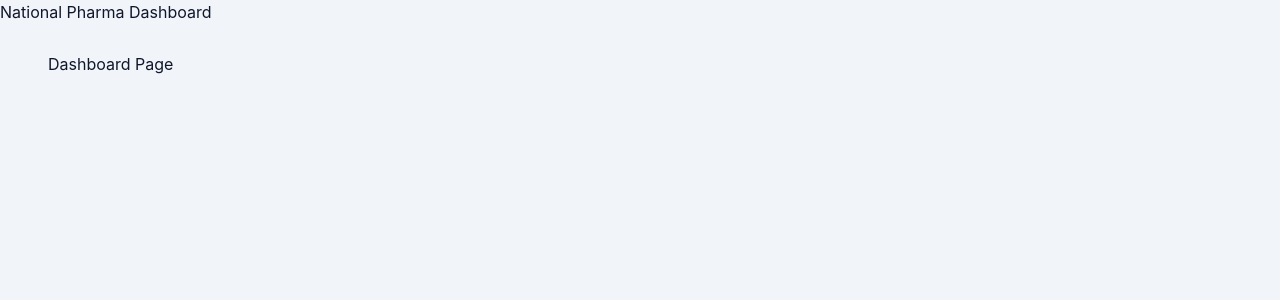
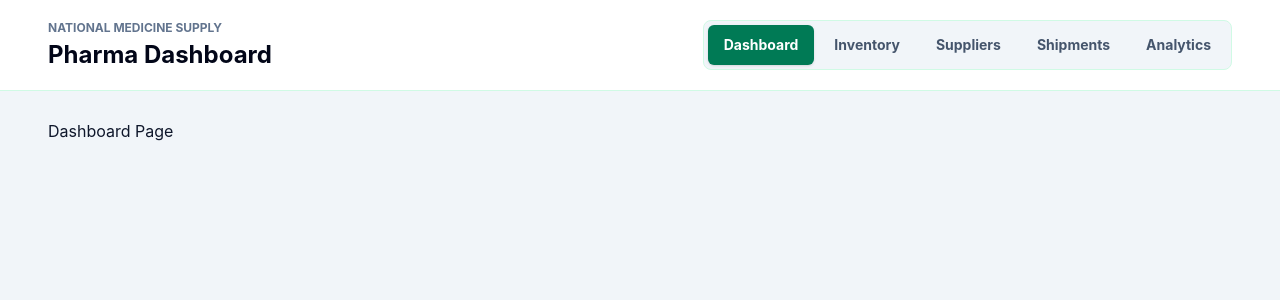
Before and after one commit to loni007/national-pharma-dashboard, a React app in the folder frontend/: page / in a window 1280 px wide. Shown: the top 300 px of the page. Built offline with nearby package versions, Linux system fonts and the light colour scheme; the HTML template or start-up script is replaced by a standard one.

Commit message:
Add main navigation bar for dashboard sections

```diff
--- a/frontend/src/components/Navbar.jsx
+++ b/frontend/src/components/Navbar.jsx
@@ -1,7 +1,41 @@
-function Navbar() {
+const navItems = [
+  { id: "dashboard", label: "Dashboard" },
+  { id: "inventory", label: "Inventory" },
+  { id: "suppliers", label: "Suppliers" },
+  { id: "shipments", label: "Shipments" },
+  { id: "analytics", label: "Analytics" },
+];
+
+function Navbar({ activePage, onPageChange }) {
   return (
-    <nav>
-      <h2>National Pharma Dashboard</h2>
+    <nav className="sticky top-0 z-10 flex flex-col gap-5 border-b border-emerald-100 bg-white px-4 py-5 sm:px-6 lg:flex-row lg:items-center lg:justify-between lg:px-12">
+      <div>
+        <p className="mb-1 text-xs font-bold uppercase text-slate-500">
+          National medicine supply
+        </p>
+        <h1 className="text-2xl font-bold leading-tight text-slate-950">
+          Pharma Dashboard
+        </h1>
+      </div>
+      <div
+        className="flex gap-1 overflow-x-auto rounded-lg border border-emerald-100 bg-slate-100 p-1"
+        aria-label="Main sections"
+      >
+        {navItems.map((item) => (
+          <button
+            className={`min-h-10 whitespace-nowrap rounded-md px-4 text-sm font-bold transition ${
+              activePage === item.id
+                ? "bg-emerald-700 text-white shadow-sm"
+                : "text-slate-600 hover:bg-white hover:text-slate-950"
+            }`}
+            key={item.id}
+            onClick={() => onPageChange(item.id)}
+            type="button"
+          >
+            {item.label}
+          </button>
+        ))}
+      </div>
     </nav>
   );
 }
```
